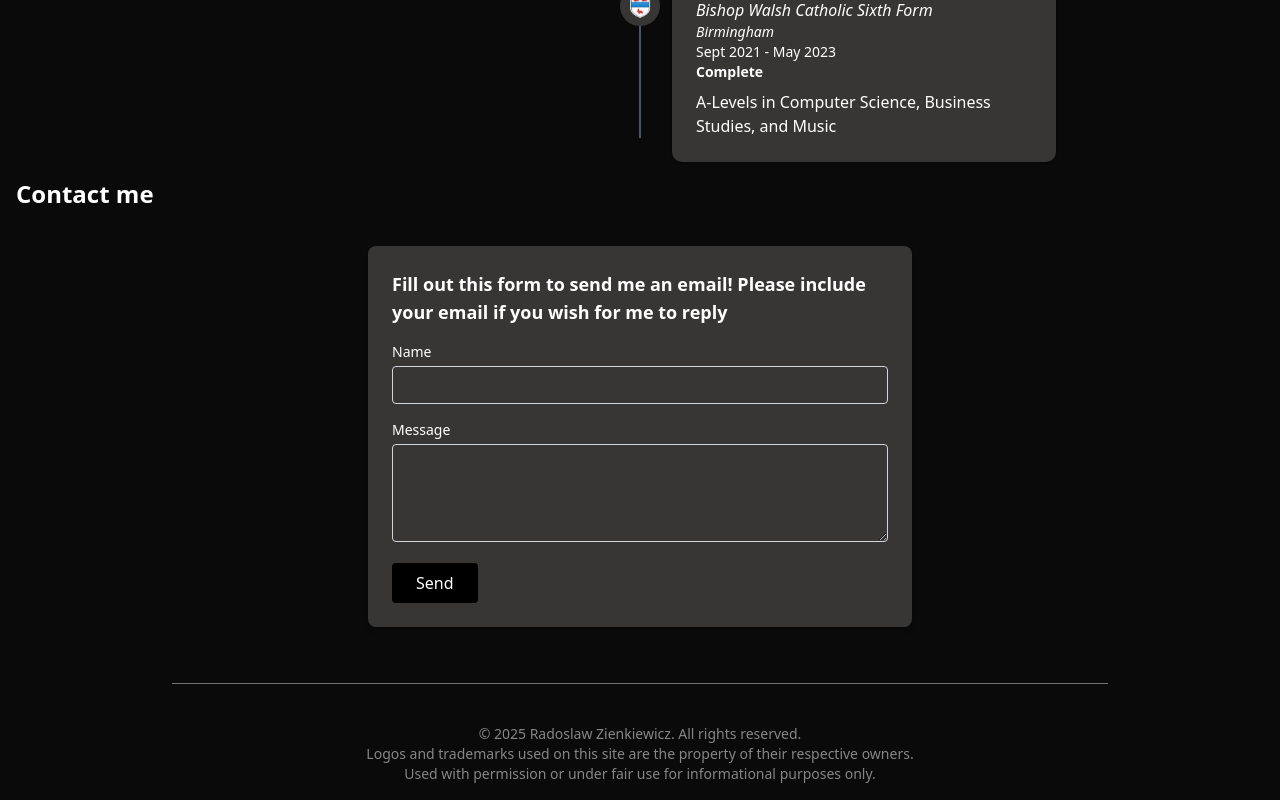
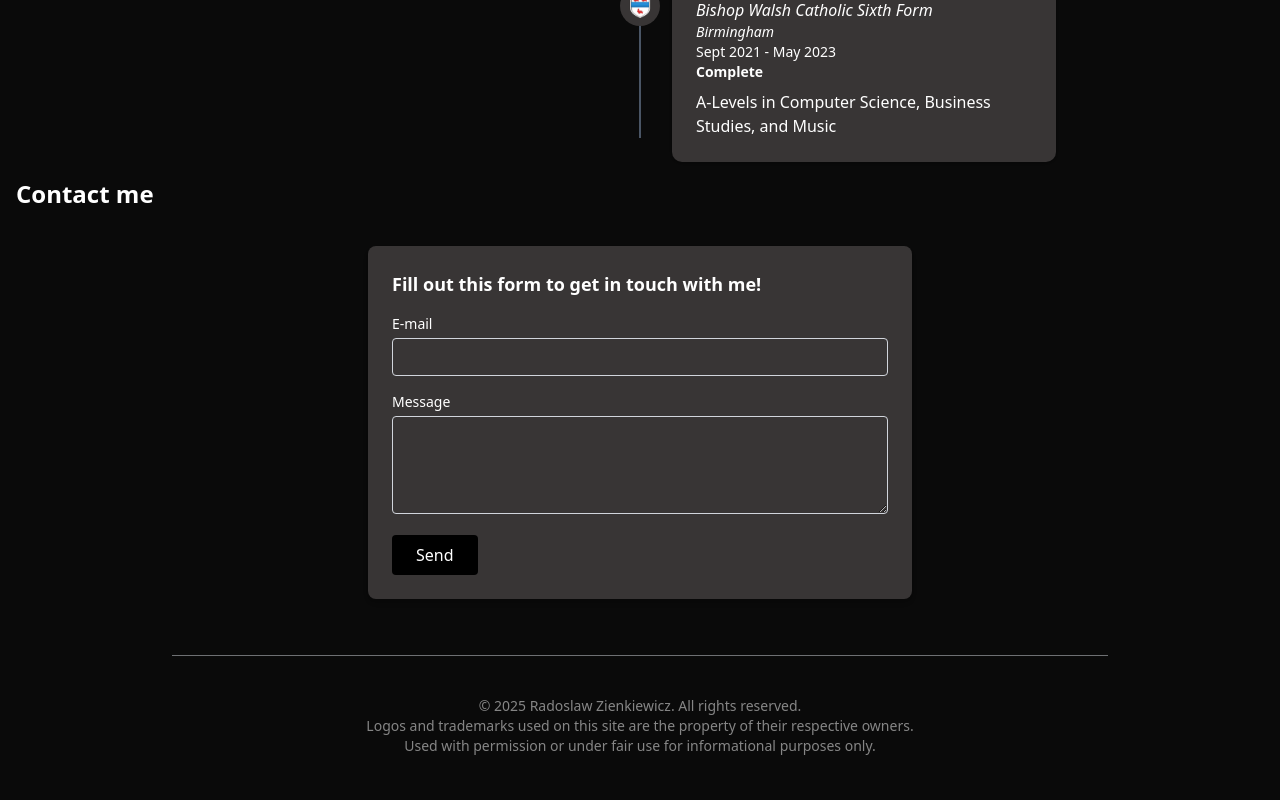
Before and after one commit to radekzien/radek-live, a Next.js app: page / in a window 1280 px wide. Shown: the part 1926-2726 px from the top of the page. After the commit the page ends 2698 px from the top, so only its background shows below. Built offline with nearby package versions, Linux system fonts and the light colour scheme.

Commit message:
Updated contact form

```diff
--- a/src/components/Contact.tsx
+++ b/src/components/Contact.tsx
@@ -9,12 +9,12 @@ export const Contact = () => {
           method="POST"
           className="flex flex-col space-y-4 bg-[#383535] rounded-md p-6 shadow-md"
         >
-            <p className="font-bold text-lg">Fill out this form to send me an email! Please include your email if you wish for me to reply</p>
+            <p className="font-bold text-lg">Fill out this form to get in touch with me!</p>
           <label className="text-sm font-medium text-white">
-            Name
+            E-mail
             <input
               type="text"
-              name="name"
+              name="email"
               required
               className="w-full border border-gray-300 rounded px-3 py-2 mt-1"
             />
```
